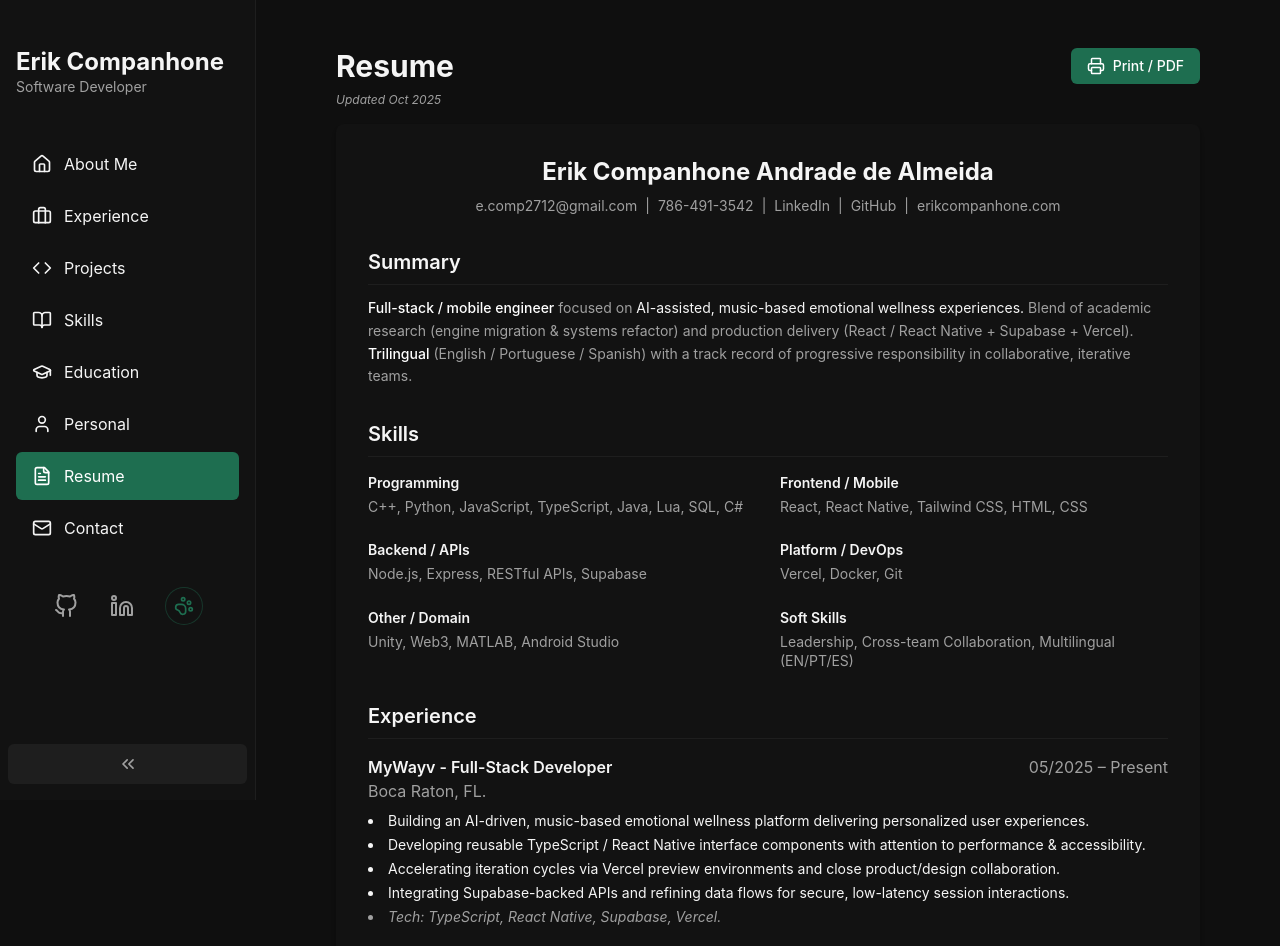
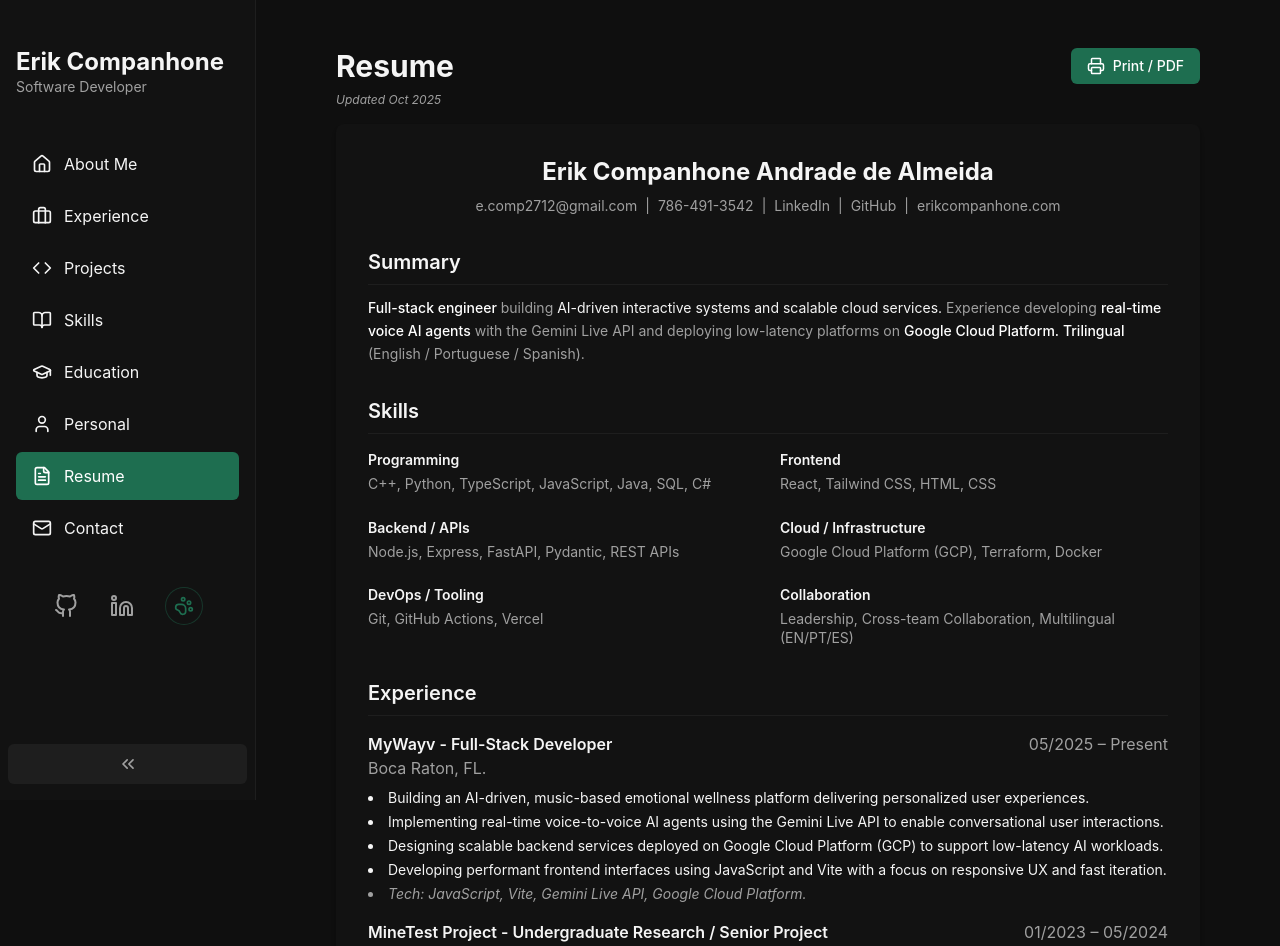
Before and after one commit to erikcompanhone/Personal-Portfolio, a React (Vite) app: page /resume in a window 1280 px wide. Shown: the top 946 px of the page. Built offline with nearby package versions, Linux system fonts and the light colour scheme.

Commit message:
resume update

```diff
--- a/src/pages/Resume.tsx
+++ b/src/pages/Resume.tsx
@@ -103,7 +103,13 @@ const Resume: React.FC = () => {
         <section id="print-summary" className="space-y-3 print-condense" aria-labelledby="summary-heading">
           <h3 id="summary-heading" className="text-xl font-semibold border-b border-secondary pb-2">Summary</h3>
           <p className="text-sm leading-relaxed text-muted print:text-black print:leading-snug print:text-[0.63rem] print:[line-height:0.95rem]">
-            <span className="font-medium text-white print:text-black">Full-stack / mobile engineer</span> focused on <span className="text-text print:text-black">AI-assisted, music-based emotional wellness experiences.</span> Blend of academic research (engine migration & systems refactor) and production delivery (React / React Native + Supabase + Vercel). <span className="text-white font-medium print:text-black print:font-bold">Trilingual</span> (English / Portuguese / Spanish) with a track record of progressive responsibility in collaborative, iterative teams.
+            <span className="font-medium text-white print:text-black">Full-stack engineer</span>{" "}
+            building <span className="text-text print:text-black">AI-driven interactive systems and scalable cloud services.</span>{" "}
+            Experience developing <span className="font-medium text-white print:text-black">real-time voice AI agents</span>{" "}
+            with the Gemini Live API and deploying low-latency platforms on{" "}
+            <span className="text-white font-medium print:text-black print:font-bold">Google Cloud Platform.</span>{" "}
+            <span className="text-white font-medium print:text-black print:font-bold">Trilingual</span>{" "}
+            (English / Portuguese / Spanish).
           </p>
         </section>
 
@@ -112,26 +118,26 @@ const Resume: React.FC = () => {
           <div className="grid grid-cols-1 md:grid-cols-2 print:grid-cols-2 gap-6 text-sm">
             <div>
               <h4 className="font-semibold mb-1">Programming</h4>
-              <p className="text-muted leading-snug">C++, Python, JavaScript, TypeScript, Java, Lua, SQL, C#</p>
+              <p className="text-muted leading-snug">C++, Python, TypeScript, JavaScript, Java, SQL, C#</p>
             </div>
             <div>
-              <h4 className="font-semibold mb-1">Frontend / Mobile</h4>
-              <p className="text-muted leading-snug">React, React Native, Tailwind CSS, HTML, CSS</p>
+              <h4 className="font-semibold mb-1">Frontend</h4>
+              <p className="text-muted leading-snug">React, Tailwind CSS, HTML, CSS</p>
             </div>
             <div>
               <h4 className="font-semibold mb-1">Backend / APIs</h4>
-              <p className="text-muted leading-snug">Node.js, Express, RESTful APIs, Supabase</p>
+              <p className="text-muted leading-snug">Node.js, Express, FastAPI, Pydantic, REST APIs</p>
             </div>
             <div>
-              <h4 className="font-semibold mb-1">Platform / DevOps</h4>
-              <p className="text-muted leading-snug">Vercel, Docker, Git</p>
+              <h4 className="font-semibold mb-1">Cloud / Infrastructure</h4>
+              <p className="text-muted leading-snug">Google Cloud Platform (GCP), Terraform, Docker</p>
             </div>
             <div>
-              <h4 className="font-semibold mb-1">Other / Domain</h4>
-              <p className="text-muted leading-snug">Unity, Web3, MATLAB, Android Studio</p>
+              <h4 className="font-semibold mb-1">DevOps / Tooling</h4>
+              <p className="text-muted leading-snug">Git, GitHub Actions, Vercel</p>
             </div>
             <div>
-              <h4 className="font-semibold mb-1">Soft Skills</h4>
+              <h4 className="font-semibold mb-1">Collaboration</h4>
               <p className="text-muted leading-snug">Leadership, Cross-team Collaboration, Multilingual (EN/PT/ES)</p>
             </div>
           </div>
@@ -147,10 +153,10 @@ const Resume: React.FC = () => {
               <p className="text-muted">Boca Raton, FL.</p>
               <ul className="list-disc list-inside mt-2 text-sm space-y-1">
                 <li>Building an AI-driven, music-based emotional wellness platform delivering personalized user experiences.</li>
-              <li>Developing reusable TypeScript / React Native interface components with attention to performance & accessibility.</li>
-              <li>Accelerating iteration cycles via Vercel preview environments and close product/design collaboration.</li>
-              <li>Integrating Supabase-backed APIs and refining data flows for secure, low-latency session interactions.</li>
-              <li className="italic text-muted">Tech: TypeScript, React Native, Supabase, Vercel.</li>
+                <li>Implementing real-time voice-to-voice AI agents using the Gemini Live API to enable conversational user interactions.</li>
+                <li>Designing scalable backend services deployed on Google Cloud Platform (GCP) to support low-latency AI workloads.</li>
+                <li>Developing performant frontend interfaces using JavaScript and Vite with a focus on responsive UX and fast iteration.</li>
+                <li className="italic text-muted">Tech: JavaScript, Vite, Gemini Live API, Google Cloud Platform.</li>
               </ul>
             </div>
             <div>
```
Lines whose indentation alone changed are shown as unchanged.
